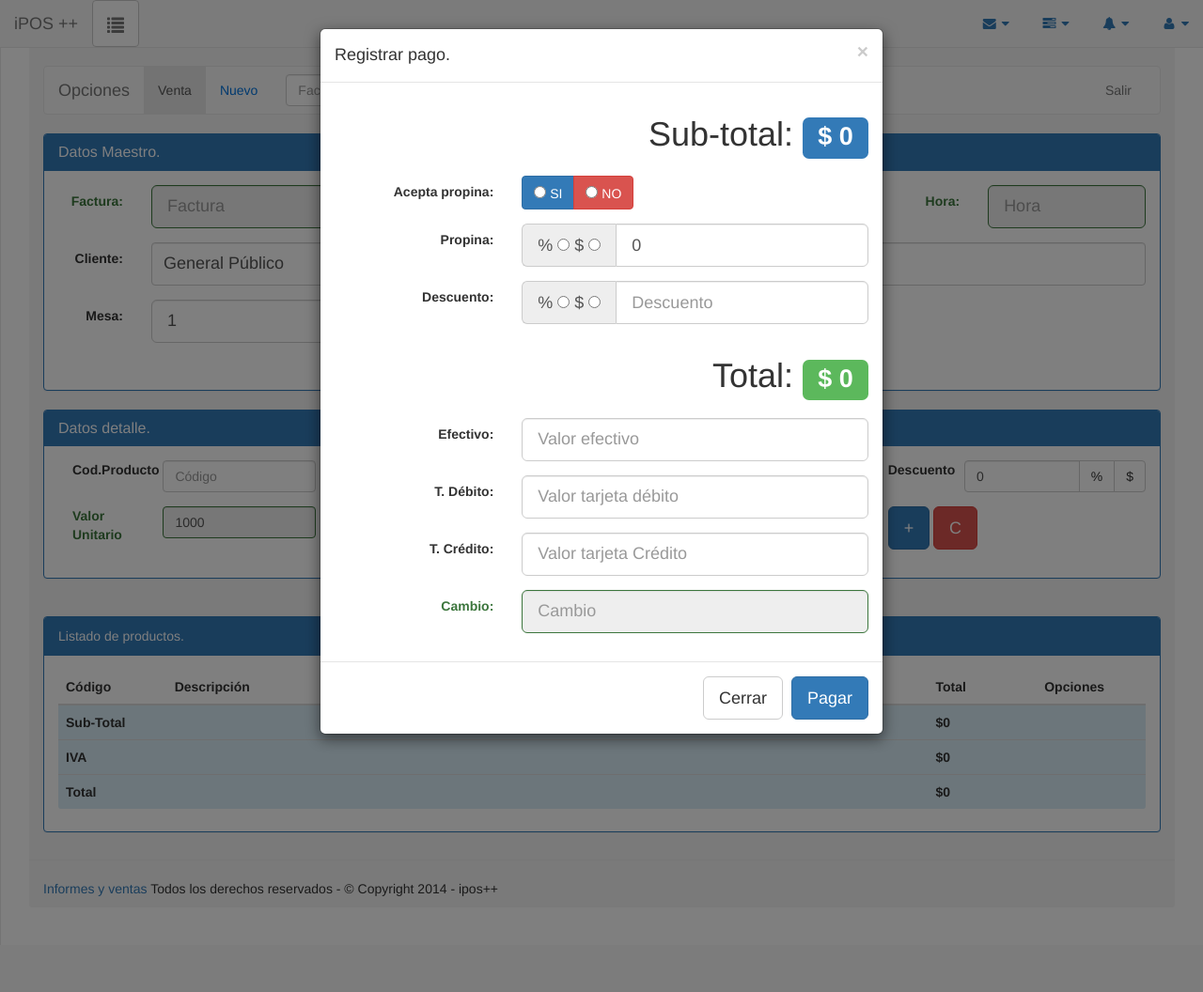
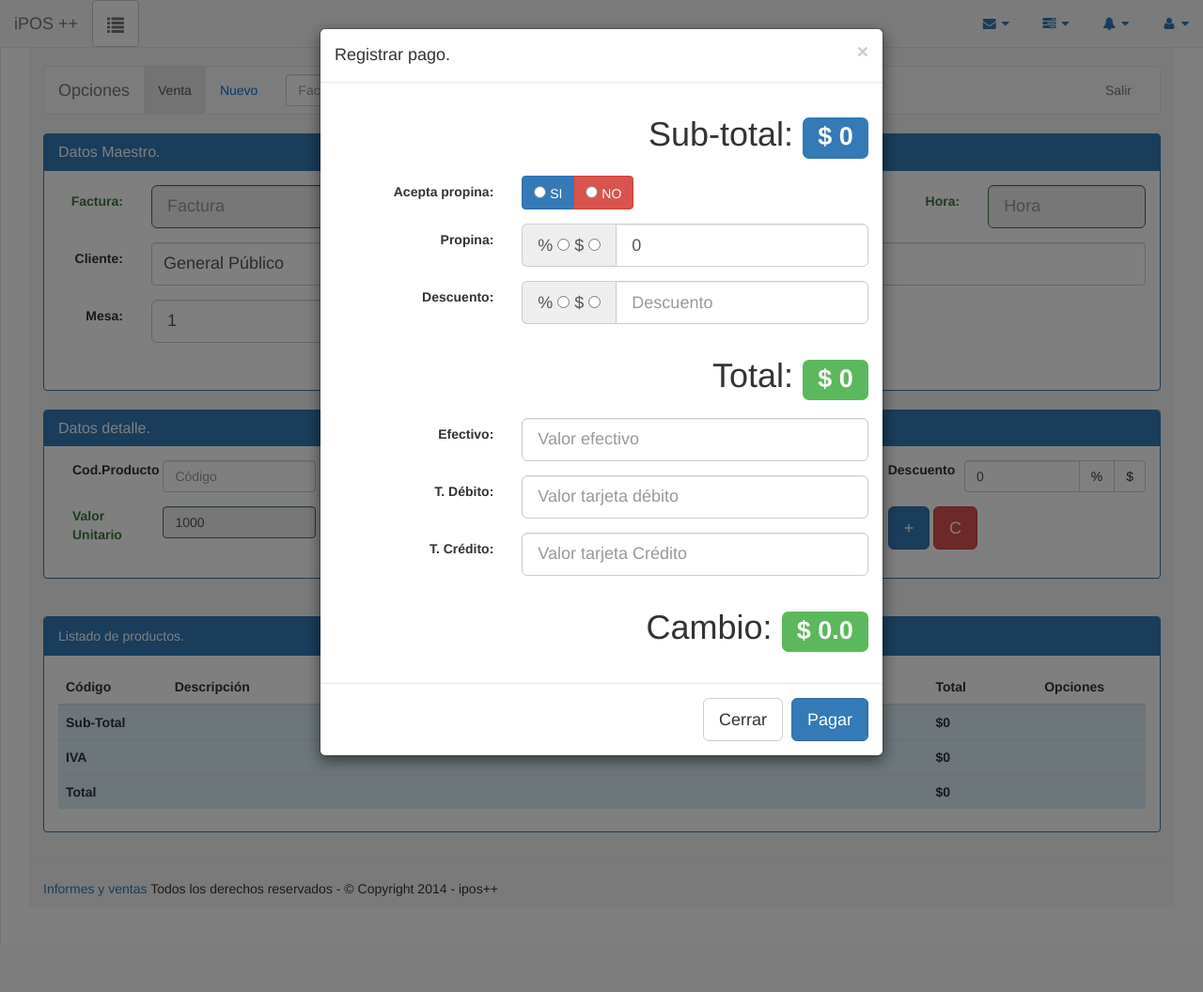
Before and after one commit to wilmandx/ipos, a Django app: page /ventas/ in a window 1280 px wide, after a click on "Registrar Pago". Shown: the whole page at 94% size. Run offline with Django 3.2, Linux system fonts and the light colour scheme; a user stored in the database is signed in; data comes from the database, SQL or seed files in the repository; some libraries are stand-ins or nearby versions.

Commit message:
pantalla de pago

```diff
--- a/ipos/static/js/main.js
+++ b/ipos/static/js/main.js
@@ -169,7 +169,9 @@ function iniciarVentas(){
 		function(){
 			granTotal=parseInt($('#tbl-detalles tr.total td:nth-child(2)').children()[1].innerHTML)
 			$('#vlr-spagar').html('$ '+granTotal);
-			$('#vlr-tpagar').html('$ '+granTotal);
+			propina=parseInt($('#propina_p').val());
+			descuento=parseInt($('#descuento_p').val());
+			$('#vlr-tpagar').html('$ '+(granTotal+propina-descuento));
 		}
 	);
 
@@ -186,6 +188,28 @@ function iniciarVentas(){
 	$('#cantidad_p').keyup(function() {
 	  cantidad=parseInt($(this).val());
 	  $('#valort_p').val(cantidad*parseInt($('#unitario_p').val()));
+	});
+
+	$('#propina_p').keyup(function() {
+	  propina=parseInt($('#propina_p').val());
+	  descuento=parseInt($('#descuentotal_p').val());
+	  granTotal=parseInt($('#tbl-detalles tr.total td:nth-child(2)').children()[1].innerHTML)
+	  $('#vlr-tpagar').html(granTotal+propina-descuento);
+	});
+
+	$('#descuentotal_p').keyup(function() {
+	  propina=parseInt($('#propina_p').val());
+	  descuento=parseInt($('#descuentotal_p').val());
+	  granTotal=parseInt($('#tbl-detalles tr.total td:nth-child(2)').children()[1].innerHTML)
+	  $('#vlr-tpagar').html(granTotal+propina-descuento);
+	});
+
+	$('#vlr-efectivo').keyup(function() {
+	  efectivo=parseInt($(this).val());
+	  propina=parseInt($('#propina_p').val());
+	  descuento=parseInt($('#descuentotal_p').val());
+	  granTotal=parseInt($('#tbl-detalles tr.total td:nth-child(2)').children()[1].innerHTML)
+	  $('#vlr-cambio').html(efectivo-(granTotal+propina-descuento));
 	});
 	eventosDetalleFactura();
 
--- a/ventas/templates/venta.html
+++ b/ventas/templates/venta.html
@@ -385,7 +385,7 @@
                     <span class="input-group-addon">
                       % <input name="desc" id="desc-porc" type="radio" value="1"> $ <input name="desc" id="desc-vlr" type="radio" value="2">
                     </span>
-                    <input type="text" class="form-control" id="descuento_p" name="descuento_p" placeholder="Descuento" value="{{ventaMaestro.valorDescuento|default_if_none:"nothing"}}">
+                    <input type="text" class="form-control" id="descuentotal_p" name="descuentotal_p" placeholder="Descuento" value="{{ventaMaestro.valorDescuento|default_if_none:"0"}}">
                   </div>
                 </div>
               </div>
@@ -423,12 +423,9 @@
                 </div>
               </div>
 
-              <div class="form-group has-success">
-                <label for="vlr-cambio" class="col-lg-4 control-label">Cambio:</label>
-                <div class="col-lg-8">
-                  <span class="input-group-lg">
-                    <input type="text" class="form-control" id="vlr-cambio" name="vlr-cambio" placeholder="Cambio" readonly="true">
-                  </span>
+              <div class="form-group">
+                <div class="col-lg-12" align="right">
+                  <h1>Cambio: <span id="vlr-cambio" class="label label-success">$ 0.0</span></h1>
                 </div>
               </div>
 
```
